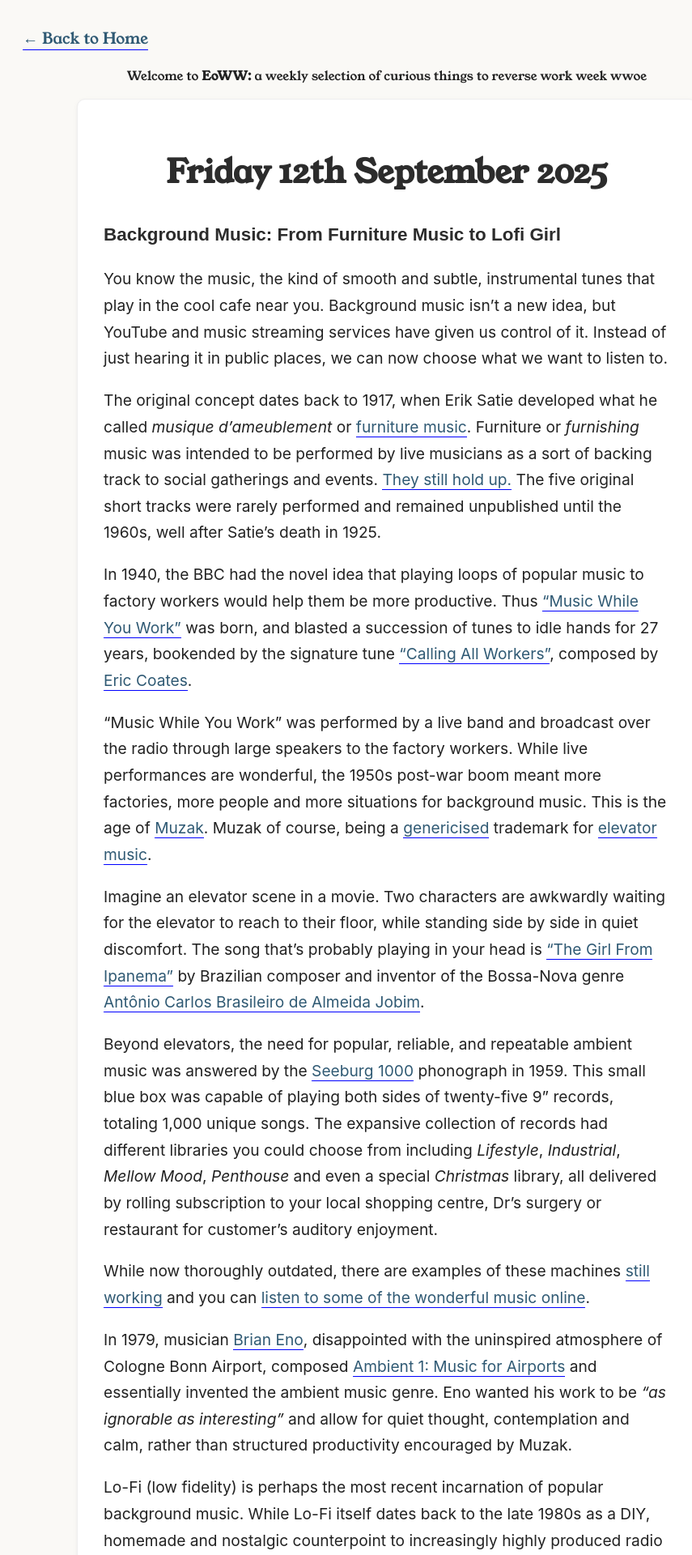
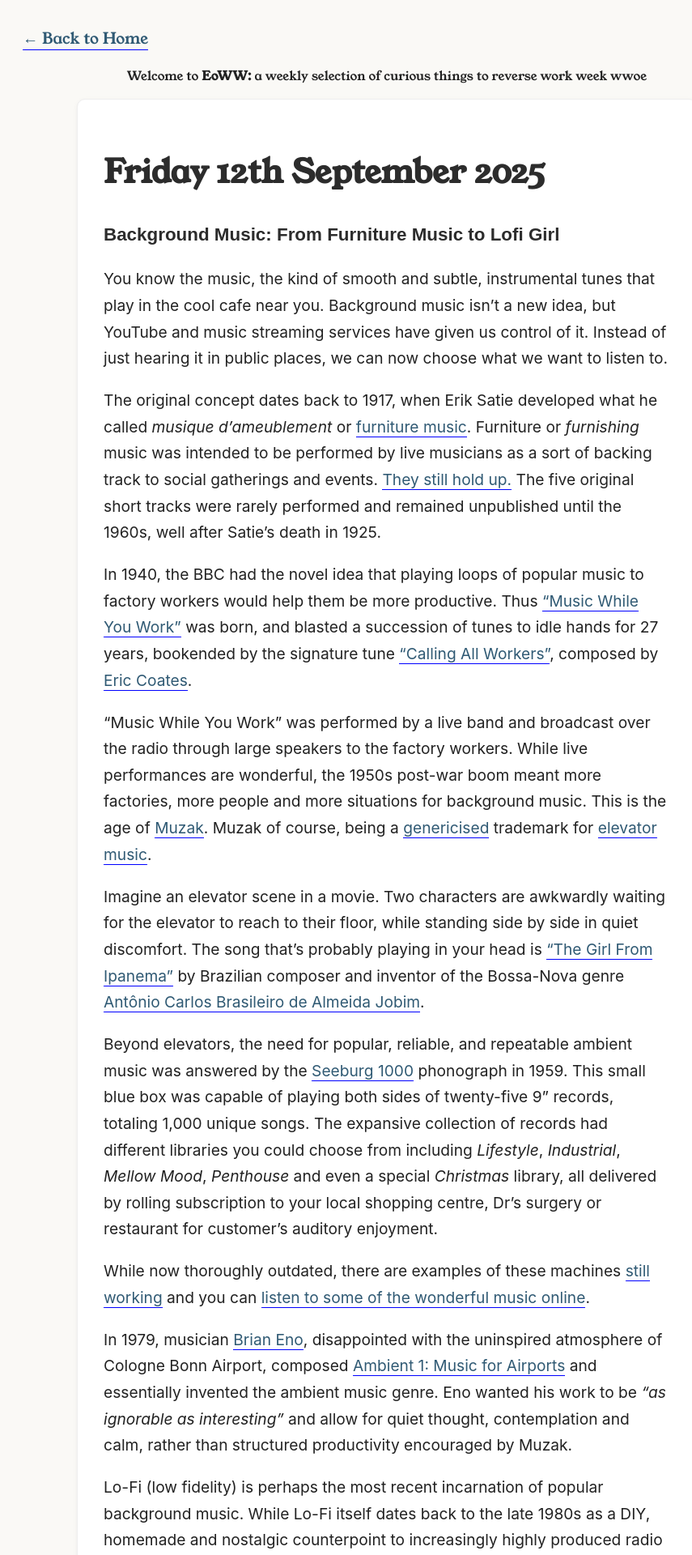
Before and after one commit to 746a/EoW, a Jekyll site: the page built from _weeks/2025-09-12.md, in a window 1280 px wide. Shown: the top 1920 px of the page at 81% size, without its empty margins (162-1017 px from the left). Built offline with Jekyll 4.4.1, drawn with Linux system fonts in a browser that asks for light colours; some of the changed text lies outside the part shown.

Commit message:
Remove motto section and adjust heading levels for consistency

```diff
--- a/_weeks/2025-09-12.md
+++ b/_weeks/2025-09-12.md
@@ -6,7 +6,7 @@ date: 2025-09-12
 
 # Friday 12th September 2025
 
-### Background Music: From Furniture Music to Lofi Girl
+## Background Music: From Furniture Music to Lofi Girl
 
 You know the music, the kind of smooth and subtle, instrumental tunes that play in the cool cafe near you. Background music isn't a new idea, but YouTube and music streaming services have given us control of it. Instead of just hearing it in public places, we can now choose what we want to listen to.
 
@@ -42,8 +42,3 @@ The Lofi Girl video format and style is often emulated, and to finish this week'
 and of course, the insane
 
 - [lo fi boriswave beats to relax/get brexit done to](https://www.youtube.com/watch?v=cre0in5n-1E) posted by the official Conservative Party of the UK.
-
-<h1>End of Work Week</h1>
-        <div class="motto">
-            <i>Interesting links for interested people</i>
-        </div>
--- a/assets/style.css
+++ b/assets/style.css
@@ -52,7 +52,6 @@ h3 {
 h1 {
     font-family: "Young Serif", Georgia, serif;
     font-size: 2.5rem;
-    text-align: center;
 }
 
 h2 {
```
Also changed, not shown: _weeks/2025-09-05.md (+0 -5 lines).
